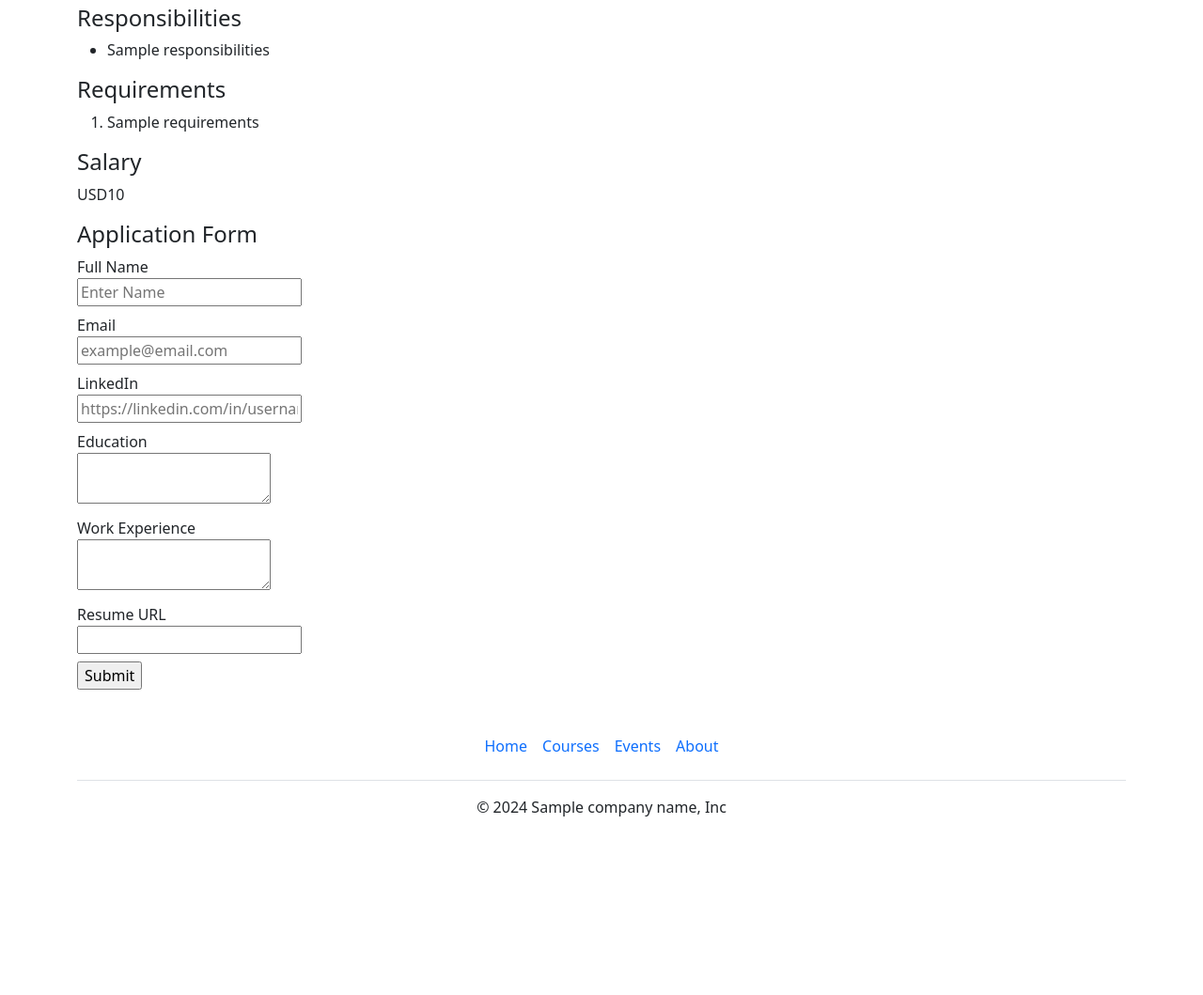
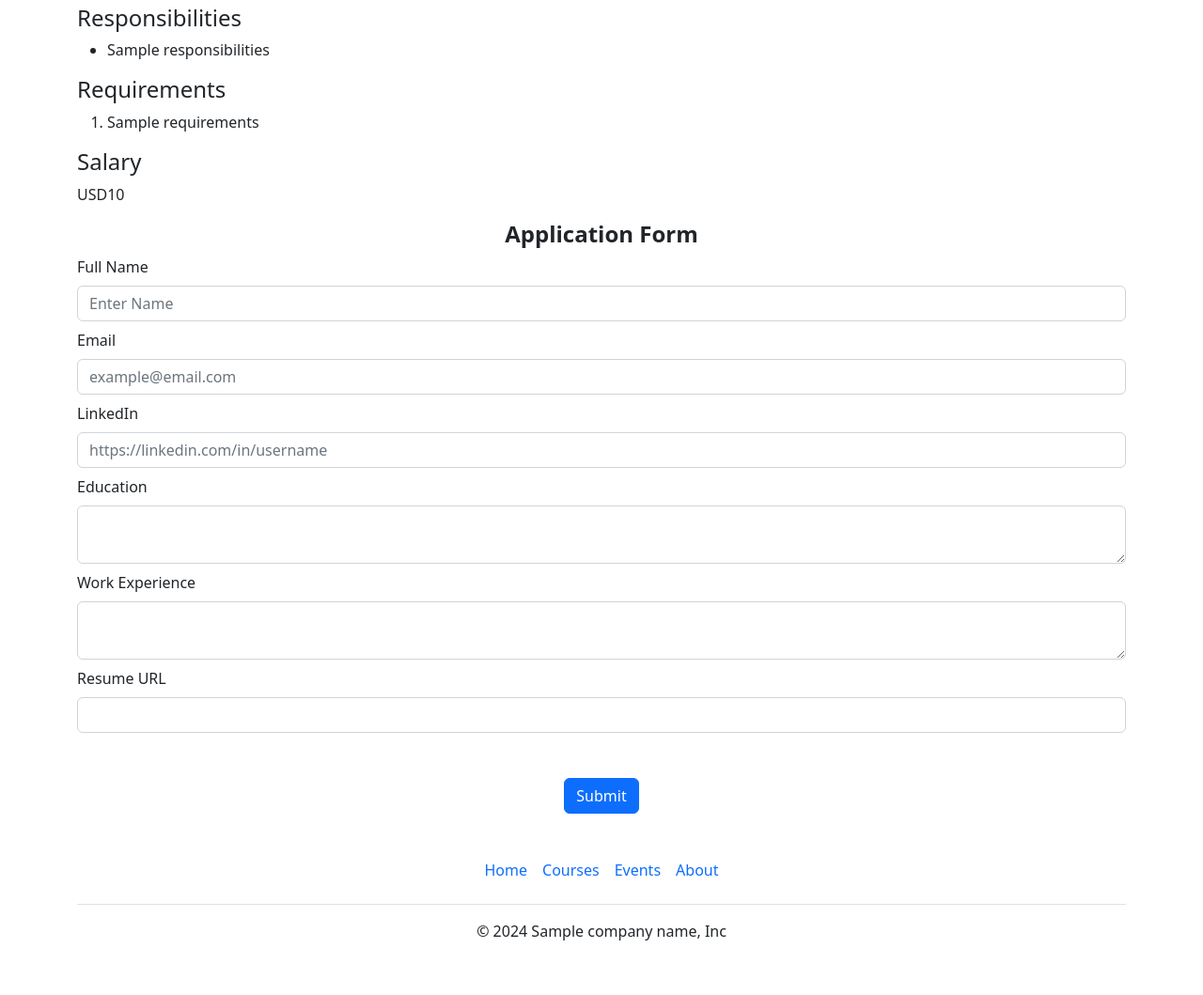
Before and after one commit to yousefwmorsy/jovian-webdevtest-v3, a Flask app: template templates/jobpage.html in a window 1280 px wide. Shown: the part 595-1654 px from the top of the page at 94% size. Before the commit the page ends 1464 px from the top, so only its background shows below. Run offline with Flask 3, Linux system fonts and the light colour scheme; the template is opened without the code that fills it: most values are stand-ins (such as "Sample title", 1, 10 or a date in 2020).

Commit message:
general enhancements

```diff
--- a/templates/application_form.html
+++ b/templates/application_form.html
@@ -1,31 +1,34 @@
-<h4>Application Form</h4>
+<h4 class = "fw-bold text-center">Application Form</h4>
 <form action="/job/{{job['id']}}/apply" method="post">
   <div class="mb-2">
-    <label>Full Name</label><br>
-    <input type="text" name="full_name" placeholder="Enter Name">
+    <label class="form-label">Full Name</label><br>
+    <input class="form-control" type="text" name="full_name" placeholder="Enter Name">
   </div>
   <div class="mb-2">
-    <label>Email</label><br>
-    <input type="text" name="email" placeholder="example@email.com">
+    <label class="form-label">Email</label><br>
+    <input class="form-control" type="text" name="email" placeholder="example@email.com">
   </div>
   <div class="mb-2">
-    <label>LinkedIn</label><br>
-    <input type="text" name="linkedin_url" placeholder="https://linkedin.com/in/username">
+    <label class="form-label">LinkedIn</label><br>
+    <input class="form-control" type="text" name="linkedin_url" placeholder="https://linkedin.com/in/username">
   </div>
 
   <div class="mb-2">
-    <label>Education</label><br>
-    <textarea name="education"></textarea>
+    <label class="form-label">Education</label><br>
+    <textarea class="form-control" name="education"></textarea>
   </div>
 
   <div class="mb-2">
-    <label>Work Experience</label><br>
-    <textarea name="work_experience"></textarea>
+    <label class="form-label">Work Experience</label><br>
+    <textarea class="form-control" name="work_experience"></textarea>
   </div>
 
   <div class="mb-2">
-    <label>Resume URL</label><br>
-    <input type="text" name="resume_url">
+    <label class="form-label">Resume URL</label><br>
+    <input class="form-control" type="text" name="resume_url">
   </div>
-  <input type="submit">
+  <div class = "text-center  mt-5">
+    <input on type="submit" class="btn btn-primary">
+  </div>
+
 </form>
```
